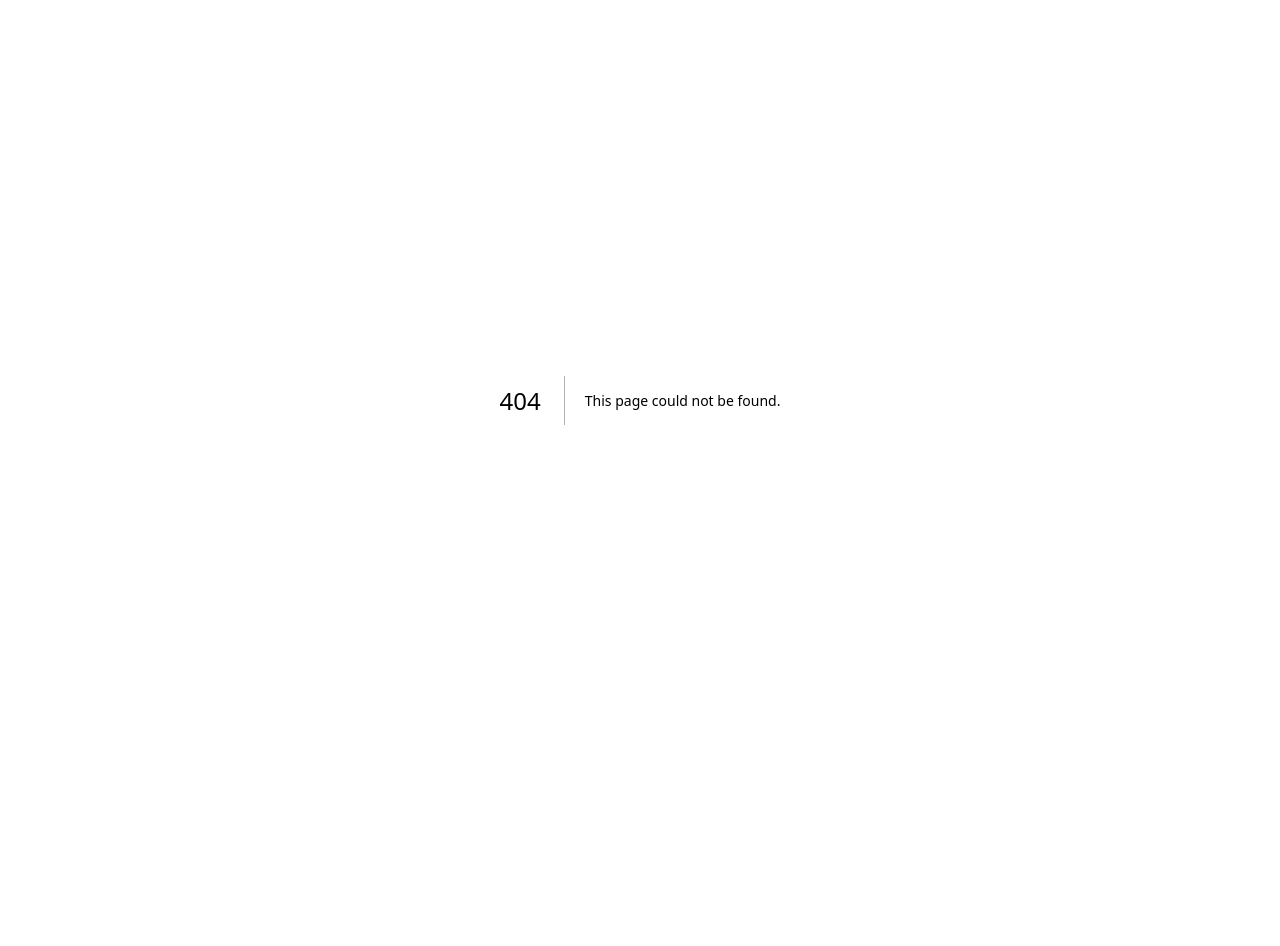
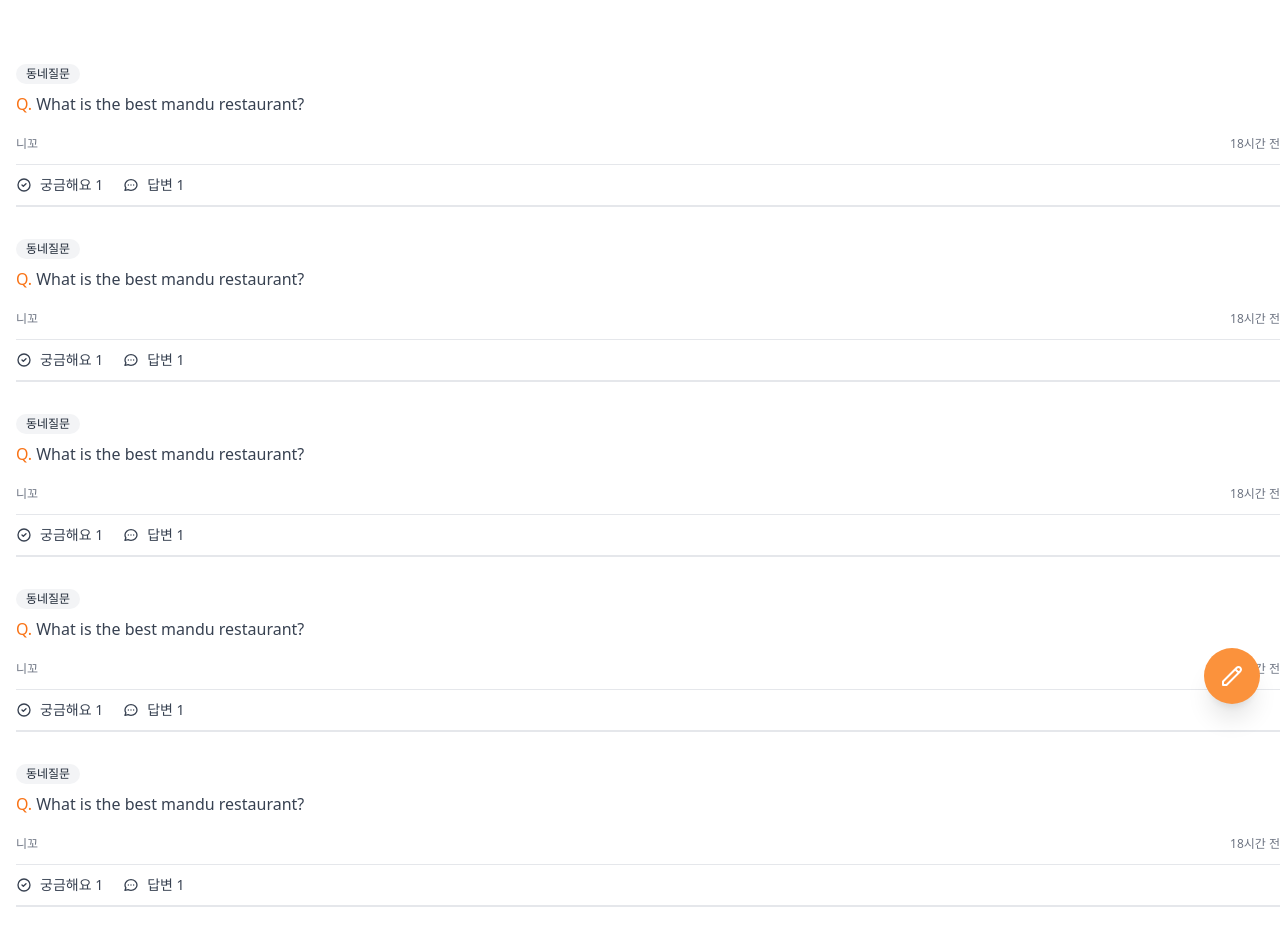
Before and after one commit to GitHub-SJL/carrotmarket, a Next.js app: page /community in a window 1280 px wide. Before the commit this address had no page. Shown: the top 946 px of the page. Before the commit the page ends 800 px from the top, so only its background shows below. Built offline with nearby package versions, Linux system fonts and the light colour scheme.

Commit message:
Design: Community

```diff
--- /dev/null
+++ b/pages/community/index.tsx
@@ -0,0 +1,79 @@
+import type { NextPage } from "next";
+
+const Community: NextPage = () => {
+  return (
+    <div className="space-y-8 py-16 pl-4">
+      {[1, 2, 3, 5, 6].map((_, i) => {
+        return (
+          <div key={i} className="flex flex-col items-start">
+            <span className="flex items-center rounded-full bg-gray-100 px-2.5 py-0.5 text-xs font-medium text-gray-800">
+              동네질문
+            </span>
+            <div className="mt-2 text-gray-700">
+              <span className="mr-1 font-medium text-orange-500">Q.</span>
+              What is the best mandu restaurant?
+            </div>
+            <div className="mt-5 flex w-full items-center justify-between text-xs text-gray-500">
+              <span>니꼬</span>
+              <span>18시간 전</span>
+            </div>
+            <div className="mt-3 flex w-full space-x-5 border-b-[2px] border-t py-2.5 text-gray-700">
+              <span className="flex items-center space-x-2 text-sm">
+                <svg
+                  className="h-4 w-4"
+                  fill="none"
+                  stroke="currentColor"
+                  viewBox="0 0 24 24"
+                  xmlns="http://www.w3.org/2000/svg"
+                >
+                  <path
+                    strokeLinecap="round"
+                    strokeLinejoin="round"
+                    strokeWidth="2"
+                    d="M9 12l2 2 4-4m6 2a9 9 0 11-18 0 9 9 0 0118 0z"
+                  ></path>
+                </svg>
+                <span>궁금해요 1</span>
+              </span>
+              <span className="flex items-center space-x-2 text-sm">
+                <svg
+                  className="h-4 w-4"
+                  fill="none"
+                  stroke="currentColor"
+                  viewBox="0 0 24 24"
+                  xmlns="http://www.w3.org/2000/svg"
+                >
+                  <path
+                    strokeLinecap="round"
+                    strokeLinejoin="round"
+                    strokeWidth="2"
+                    d="M8 12h.01M12 12h.01M16 12h.01M21 12c0 4.418-4.03 8-9 8a9.863 9.863 0 01-4.255-.949L3 20l1.395-3.72C3.512 15.042 3 13.574 3 12c0-4.418 4.03-8 9-8s9 3.582 9 8z"
+                  ></path>
+                </svg>
+                <span>답변 1</span>
+              </span>
+            </div>
+          </div>
+        );
+      })}
+      <button className="fixed bottom-24 right-5 cursor-pointer rounded-full bg-orange-400 p-4 text-white shadow-xl transition-colors hover:bg-orange-500">
+        <svg
+          className="h-6 w-6"
+          fill="none"
+          stroke="currentColor"
+          viewBox="0 0 24 24"
+          xmlns="http://www.w3.org/2000/svg"
+        >
+          <path
+            strokeLinecap="round"
+            strokeLinejoin="round"
+            strokeWidth="2"
+            d="M15.232 5.232l3.536 3.536m-2.036-5.036a2.5 2.5 0 113.536 3.536L6.5 21.036H3v-3.572L16.732 3.732z"
+          ></path>
+        </svg>
+      </button>
+    </div>
+  );
+};
+
+export default Community;
```
